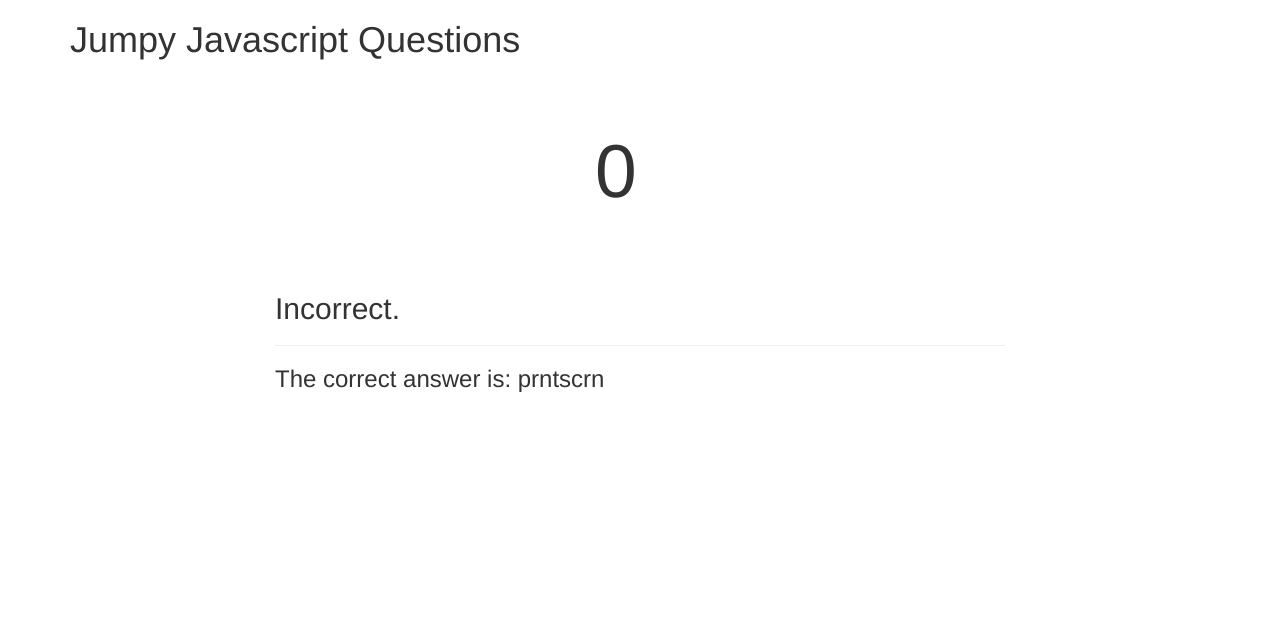
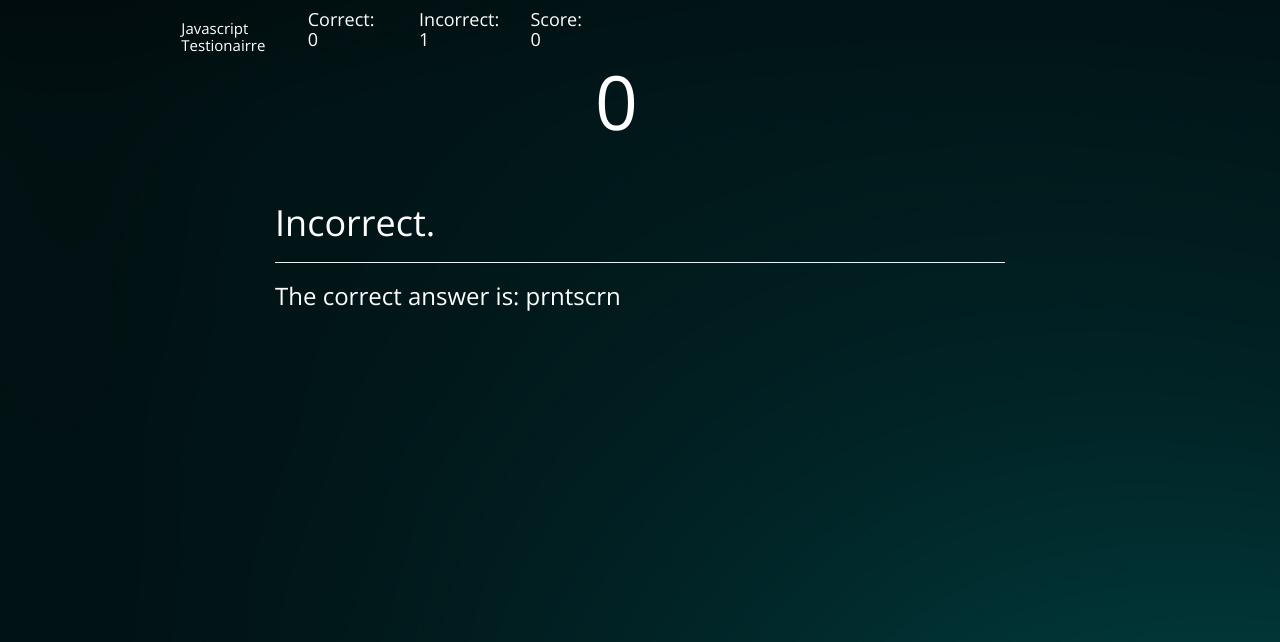
Before and after one commit to jessephilip/quiz-show, a PHP site: page / in a window 1280 px wide. Shown: the top 642 px of the page. Run offline with PHP 8.4, Linux system fonts and the light colour scheme.

Commit message:
mostly done. not themed well, but everything is working. would like to fix the movement of the title in the header

```diff
--- a/assets/css/style.css
+++ b/assets/css/style.css
@@ -1,7 +1,35 @@
-p {
-	margin: 5px 5%;
+body  {
+	background-image: url("../images/green-black-gradient.jpg");
+	color: white;
+	font-family: 'Open Sans', sans-serif;
+}
+
+header {
+	position: absolute;
+}
+
+header h1 {
+	font-size: 15px;
+
+}
+
+header p {
+	font-size: 15px;
+
+}
+
+img {
+	height: 200px;
 }
 
 #display h2 {
-	font-size: 75px;
+    font-size: 75px;
 }
+
+.choices {
+    margin-left: 5%;
+}
+
+hr {
+	color: white;
+}
--- a/assets/javascript/code.js
+++ b/assets/javascript/code.js
@@ -1,7 +1,10 @@
-// global variables to keep track of the score
+// ++++++++++ TODO SECTION ++++++++++
+// on restart, on first question the timer does not reach to 0 but switches questions on 1
+// show running tally of score, number correct and number wrong
+// add fadeout effect to countdown numbers
 
+// vvvvvvvvvv GLOBAL VARIABLES SECTION vvvvvvvvvv
 // object of questions located in different javascript file questions.js
-// var questions = {};
 
 // questionCounter is incremented after each question is attempted. used to iterate new questions
 var questionCounter = 0;
@@ -78,6 +81,9 @@ var questionImage = questionObject.image;
 // HTML locations
 var questionArea = document.getElementById("question-area");
 var timerDisplay = document.getElementById("display");
+var resultsRight = document.getElementById("resultsRight");
+var resultsWrong = document.getElementById("resultsWrong");
+var resultsScore = document.getElementById("resultsScore");
 
 // ---------- end global variables ----------
 
@@ -99,6 +105,8 @@ function start() {
     choices = questionObject.choices;
     correctAnswer = questionObject.answer;
     questionImage = questionObject.image;
+    stopTimer();
+    stopAnswerTimer();
 
     //generate first question
     nextQuestion();
@@ -106,6 +114,8 @@ function start() {
 
 // this function creates the next question and creates the click listeners for the choices. it also initializes the timers.
 function nextQuestion() {
+
+    var questionNumber = questionCounter + 1;
 
     // first check to see if endGame condition is met
     endGame();
@@ -120,7 +130,12 @@ function nextQuestion() {
         questionImage = questionObject.image;
 
         // print question to the screen
-        questionArea.innerHTML = "<h2>" + question + "</h2>";
+        questionArea.innerHTML = "<h2>" + questionNumber + ": " + question + "</h2>";
+
+        // remove scores from screen
+        resultsRight.innerHTML = "";
+        resultsWrong.innerHTML = "";
+        resultsScore.innerHTML = "";
 
         // output the question choices to #question-area
         for (var i = 0; i < 4; i++) {
@@ -252,9 +267,26 @@ function answerScreen() {
     // look at the last answer in the answer array
     var rightOrWrong = answers[answers.length-1];
 
-    questionArea.innerHTML = "<h2>" + rightOrWrong + "</h2>";
+    questionArea.innerHTML = "<h1>" + rightOrWrong + "</h1>";
 
-    // create elements to show the stats
+    var h4 = document.createElement("h4");
+    var text = document.createTextNode("Correct:   " + numberRight);
+    h4.appendChild(text);
+    h4.setAttribute("class", "col-md-3");
+    resultsRight.appendChild(h4);
+
+    h4 = document.createElement("h4");
+    text = document.createTextNode("Incorrect: " + numberWrong);
+    h4.appendChild(text);
+    h4.setAttribute("class", "col-md-3");
+    resultsWrong.appendChild(h4);
+
+    h4 = document.createElement("h4");
+    text = document.createTextNode("Score:     " + score);
+    h4.appendChild(text);
+    h4.setAttribute("class", "col-md-3");
+    resultsScore.appendChild(h4);
+
     questionArea.appendChild(document.createElement("hr"));
 
     if (rightOrWrong == "Correct!") {
@@ -270,7 +302,7 @@ function answerScreen() {
 
         // when answer is wrong, show correct answer
         var h3 = document.createElement("h3");
-        var text = document.createTextNode("The correct answer is: " + correctAnswer);
+        text = document.createTextNode("The correct answer is: " + correctAnswer);
         h3.appendChild(text);
         questionArea.appendChild(h3);
     }
@@ -321,6 +353,7 @@ function endGame() {
         text = document.createTextNode("Try Again?");
         newButton.appendChild(text);
         newButton.setAttribute("id", "newGameButton");
+        newButton.setAttribute("class", "btn btn-success");
 
         // add event listener here
         newButton.addEventListener("click", function() {
--- a/index.html
+++ b/index.html
@@ -3,22 +3,32 @@
 <head>
 	<title>Javascript Quiz Show</title>
 	<meta charset="utf-8">
+	<!-- google fonts -->
+	<link href="https://fonts.googleapis.com/css?family=Open+Sans" rel="stylesheet">
+	<!-- bootstrap -->
 	<link rel="stylesheet" type="text/css" href="https://maxcdn.bootstrapcdn.com/bootstrap/3.3.7/css/bootstrap.min.css">
+	<!-- hover.css -->
 	<link rel="stylesheet" type="text/css" href="assets/css/hover.css">
+	<!-- custom stylesheet -->
 	<link rel="stylesheet" type="text/css" href="assets/css/style.css">
+	<!-- link to javascript questions object -->
 	<script type="text/javascript" src="assets/javascript/questions.js"></script>
 
 </head>
 <body>
 <div class="container">
-	<header>
-		<h1>Jumpy Javascript Questions</h1>
+	<header class="row">
+		<div class="col-md-2"></div>
+		<h1 class="col-md-2">Javascript Testionairre</h1>
+		<div id="resultsRight" class="col-md-2"></div>
+		<div id="resultsWrong" class="col-md-2"></div>
+		<div id="resultsScore" class="col-md-2"></div>
+		<div class="col-md-2"></div>
 	</header>
 	<br>
 	<section class="row">
 		<h2 id="display" class="col-md-4 col-md-offset-4"></h2>
 	</section>
-	<br>
 	<br>
 	<section id="question-area" class="col-md-8 col-md-offset-2"></section>
 	</div>
```
Also changed, not shown: assets/css/hover.css (+2 -33 lines), assets/images/green-black-gradient.jpg (added), assets/images/notebookBG.jpg (added).
